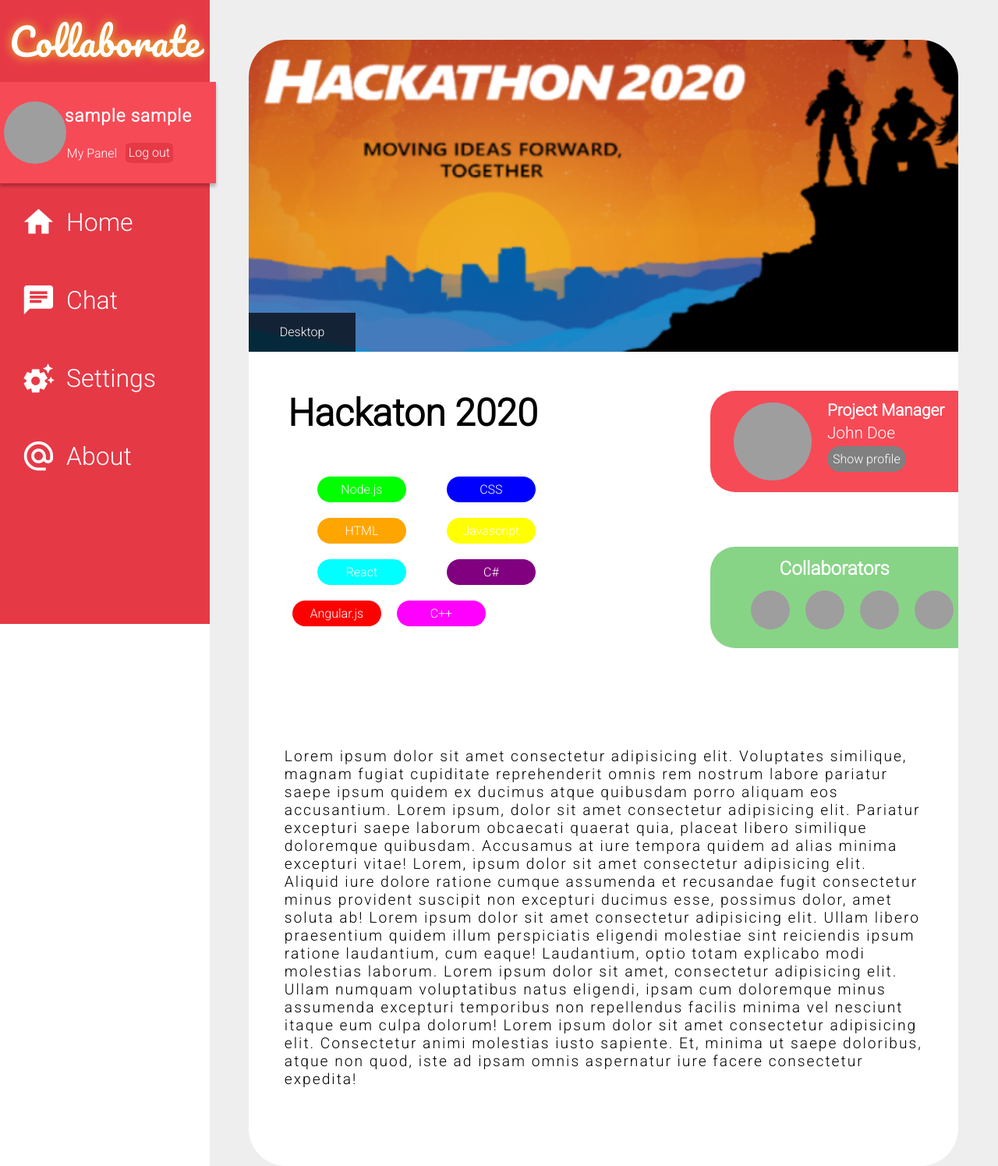
After one commit to stepkos/collaborate-app, a PHP site: the page made by views/offertDetails.php in a window 1280 px wide. The commit adds this page. Shown: the whole page at 78% size. Run offline with PHP 8.4, Linux system fonts and the light colour scheme; the template is opened without the code that fills it, so the values that code supplies are empty; the visitor is signed in with stand-in values (Sample User, id 1); grey boxes are pictures that could not be loaded.

Commit message:
offertDetails front

```diff
--- a/controllers/homeController.php
+++ b/controllers/homeController.php
@@ -1,8 +1,8 @@
 <?php
 
 session_start();
-//require_once "tools/loginRequired.php";
-//require_once "tools/activeRequired.php";
+require_once "tools/loginRequired.php";
+require_once "tools/activeRequired.php";
 
 
 
--- a/index.php
+++ b/index.php
@@ -42,6 +42,10 @@ if (isset($url[2]) ) {
             require_once "controllers/profileController.php";
             break;
 
+        case "offertDetail":  //temporary for development purposes!!!!!!!!!!!!!!!!!!
+            require_once "controllers/tempController.php";
+            break;
+
         default:
             echo "Error 404";
     }
--- a/static/css/common.css
+++ b/static/css/common.css
@@ -10,3 +10,7 @@
 body{
     display: flex;
 }
+a{
+    text-decoration: none !important;
+    color:inherit;
+}
--- /dev/null
+++ b/static/css/offertDetail.css
@@ -0,0 +1,189 @@
+main{
+    width:79%;
+    height:auto;
+    min-height: 100vh;
+    background-color:rgb(238, 238, 238);
+    position: relative;
+    margin-left:21%;
+    float: right;
+    padding:0;
+    display: flex;
+    justify-content: center;
+}
+
+#offert-card{
+    margin-top:5%;
+    width: 90%;
+    height:auto;
+    background-color: white;
+    border-radius:3rem;
+    position: relative;
+}
+
+#project-img-holder{
+    width:100%;
+    height:400px;
+    border-top-left-radius: inherit;
+    border-top-right-radius: inherit;
+    background-position: center;
+    background-size: cover;
+    background-repeat: no-repeat;
+    z-index:1;
+}
+#project-category{
+    z-index:2;
+    position: absolute;
+    width:15%;
+    height:50px;
+    display: flex;
+    justify-content: center;
+    align-items: center;
+    color:white;
+    background-color: rgba(0, 0, 0, 0.719);
+    top:350px;
+    left:0%;
+}
+#offert-title{
+    font-size:3em;
+    margin-left:50px;
+    margin-top:50px;
+}
+#owner-holder{
+    position:absolute;
+    top:450px;
+    right:0px;
+    width:35%;
+    height:130px;
+    background-color:var(--darker-red-color);
+    border-top-left-radius:2rem;
+    border-bottom-left-radius:2rem;
+    display: flex;
+    align-items: center;
+}
+#collaborators-holder{
+    position:absolute;
+    top:650px;
+    right:0px;
+    width:35%;
+    height:130px;
+    background-color:rgb(135, 212, 135);
+    border-top-left-radius:2rem;
+    border-bottom-left-radius:2rem;
+    display: flex;
+    flex-direction: column;
+    justify-content: center;
+    align-items: center;
+
+}
+
+#collaborators-title{
+    font-weight: bold;
+    color:white;
+    font-size:1.5em;
+    margin-top:5px;
+}
+#picture-holder{
+    align-self: flex-end;
+    width:90%;
+    height:60%;
+    overflow-x: scroll;
+    overflow-y:hidden;
+    display: flex;
+    align-items: center;
+}
+.collaborator-picture{
+    padding:25px;
+    border-radius:50%;
+    background-position: center;
+    background-repeat: no-repeat;
+    background-size: cover;
+    margin-left:20px;
+    float: left;
+}
+#picture-holder::-webkit-scrollbar {
+    width:10px;
+}
+
+
+#picture-holder::-webkit-scrollbar-track {
+     background: #f1f1f1;
+     border-radius: 2em;
+}
+
+#picture-holder::-webkit-scrollbar-thumb {
+    background: rgb(212, 212, 212);
+    border-radius: 6.25em;
+}
+
+
+#owner-picture{
+    float:left;
+    width:100px;
+    height:100px;
+    border-radius:50%;
+    background-position: center;
+    background-repeat: no-repeat;
+    background-size: cover;
+    margin-left:30px;
+}
+#owner-details{
+    margin-left:20px;
+    display: flex;
+    flex-direction: column;
+    height:80%;
+    align-items: flex-start;
+    color:white;
+}
+#project-manager{
+    font-size:1.3em;
+    font-weight: bold;
+    margin-bottom:5px;
+}
+#owner-name{
+    font-size:1.3em;
+    margin-bottom:5px;
+}
+
+#show-profile{
+    background-color:grey;
+    padding:7px;
+    border-radius:2rem;
+}
+#technology-holder{
+    width:auto;
+    max-width:40%;
+    left:0%;
+    height:auto;
+    position: absolute;
+    display: flex;
+    flex-wrap: wrap;
+    flex-direction: row;
+    align-items: flex-start;
+    justify-content:  space-evenly;
+    left:5%;
+    top:550px;
+}
+.technology-div{
+    width:100px;
+    display: flex;
+    justify-content: center;
+    align-items: center;
+    padding:7px;
+    color:white;
+    border-radius:1.3em;
+    cursor:pointer;
+    position: relative;
+    margin:10px;
+}
+
+#offert-description{
+
+
+    width:90%;
+    margin-left:5%;
+    height:auto;
+    font-size: 1.2em;
+    letter-spacing: 2px;
+    padding-bottom:100px;
+    margin-top:400px;
+}
--- /dev/null
+++ b/views/offertDetails.php
@@ -0,0 +1,81 @@
+<!DOCTYPE html>
+<html lang="en">
+<head>
+    <meta charset="UTF-8">
+    <meta http-equiv="X-UA-Compatible" content="IE=edge">
+    <?php require_once "templates/metadata.php"; ?>
+    <link rel="stylesheet" href="static/css/offertDetail.css" type="text/css"/>
+    <meta name="viewport" content="width=device-width, initial-scale=1.0">
+    <title>Document</title>
+</head>
+
+
+<body>
+    <?php require_once "templates/menuLeft.php"; ?>
+
+    <main>
+
+
+        <section id="offert-card">
+
+            <div id="project-img-holder" style="background-image:url(static/images/obraz.png)"></div>
+            <div id="project-category">Desktop</div>
+            <h1 id="offert-title">Hackaton 2020</h1>
+
+            <div id="owner-holder">
+                <div id="owner-picture" style="background-image: url('static/images/john.jpg')"></div>
+                <div id="owner-details">
+                    <p id="project-manager">Project Manager</p>
+                    <p id="owner-name">John Doe</p>
+
+                    <a href="#">
+                        <div id="show-profile">Show profile</div>
+                    </a>
+                </div>
+            </div>
+
+            <div id="collaborators-holder">
+                <p id="collaborators-title">Collaborators</p>
+                <div id="picture-holder">
+                    <div class="collaborator-picture" style="background-image: url('static/images/john.jpg')"></div>
+                    <div class="collaborator-picture" style="background-image: url('static/images/john.jpg')"></div>
+                    <div class="collaborator-picture" style="background-image: url('static/images/john.jpg')"></div>
+                    <div class="collaborator-picture" style="background-image: url('static/images/john.jpg')"></div>
+                    <div class="collaborator-picture" style="background-image: url('static/images/john.jpg')"></div>
+                    <div class="collaborator-picture" style="background-image: url('static/images/john.jpg')"></div>
+                    <div class="collaborator-picture" style="background-image: url('static/images/john.jpg')"></div>
+                    <div class="collaborator-picture" style="background-image: url('static/images/john.jpg')"></div>
+                </div>
+
+            </div>
+
+
+            <div id="technology-holder">
+                <div class="technology-div" style="background-color:lime">Node.js</div>
+                <div class="technology-div" style="background-color:blue">CSS</div>
+                <div class="technology-div" style="background-color:orange">HTML</div>
+                <div class="technology-div" style="background-color:yellow">Javascript</div>
+                <div class="technology-div" style="background-color:aqua">React</div>
+                <div class="technology-div" style="background-color:purple">C#</div>
+                <div class="technology-div" style="background-color:red">Angular.js</div>
+                <div class="technology-div" style="background-color:magenta; margin-right:auto">C++</div>
+            </div>
+
+
+
+
+            <p id="offert-description">
+                Lorem ipsum dolor sit amet consectetur adipisicing elit. Voluptates similique, magnam fugiat cupiditate reprehenderit omnis rem nostrum labore pariatur saepe ipsum quidem ex ducimus atque quibusdam porro aliquam eos accusantium.
+                Lorem ipsum, dolor sit amet consectetur adipisicing elit. Pariatur excepturi saepe laborum obcaecati quaerat quia, placeat libero similique doloremque quibusdam. Accusamus at iure tempora quidem ad alias minima excepturi vitae!
+                Lorem, ipsum dolor sit amet consectetur adipisicing elit. Aliquid iure dolore ratione cumque assumenda et recusandae fugit consectetur minus provident suscipit non excepturi ducimus esse, possimus dolor, amet soluta ab!
+                Lorem ipsum dolor sit amet consectetur adipisicing elit. Ullam libero praesentium quidem illum perspiciatis eligendi molestiae sint reiciendis ipsum ratione laudantium, cum eaque! Laudantium, optio totam explicabo modi molestias laborum.
+                Lorem ipsum dolor sit amet, consectetur adipisicing elit. Ullam numquam voluptatibus natus eligendi, ipsam cum doloremque minus assumenda excepturi temporibus non repellendus facilis minima vel nesciunt itaque eum culpa dolorum!
+                Lorem ipsum dolor sit amet consectetur adipisicing elit. Consectetur animi molestias iusto sapiente. Et, minima ut saepe doloribus, atque non quod, iste ad ipsam omnis aspernatur iure facere consectetur expedita!
+            </p>
+
+
+        </section>
+
+    </main>
+
+</body>
```
Also changed, not shown: controllers/tempController.php (added, +7 -0 lines), 4 other files.
